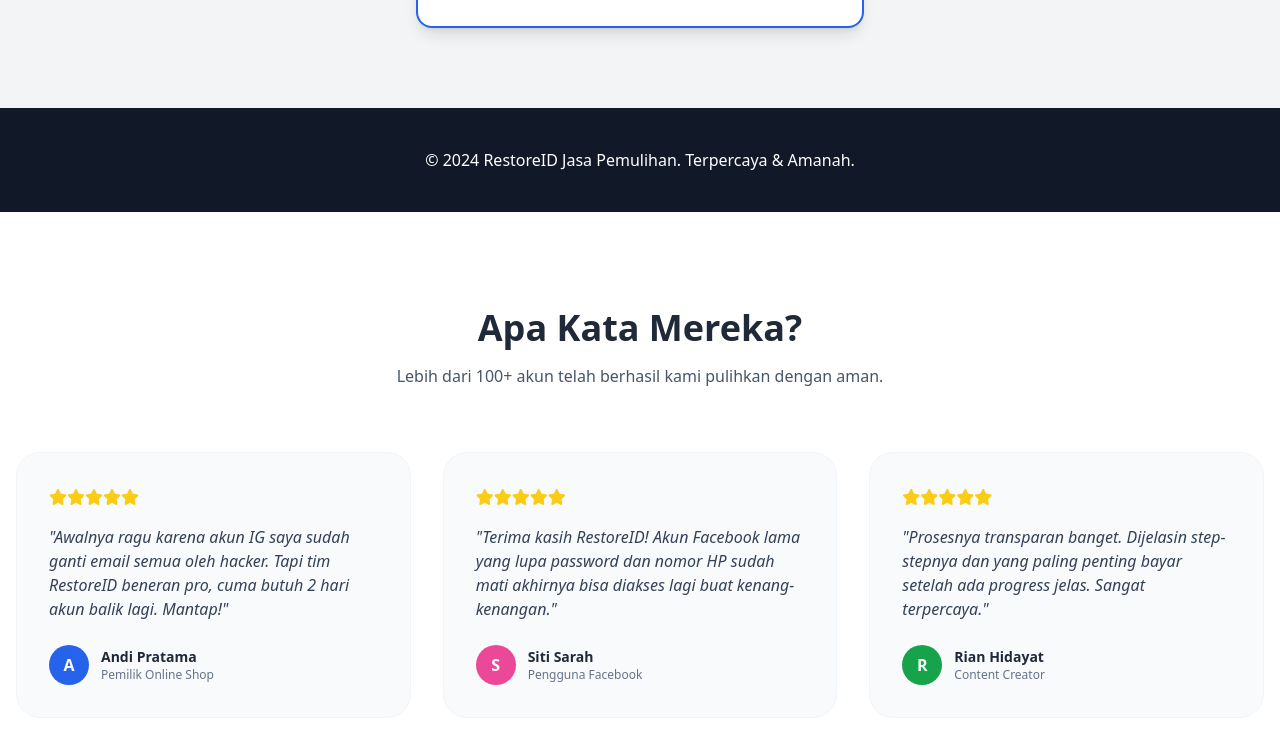
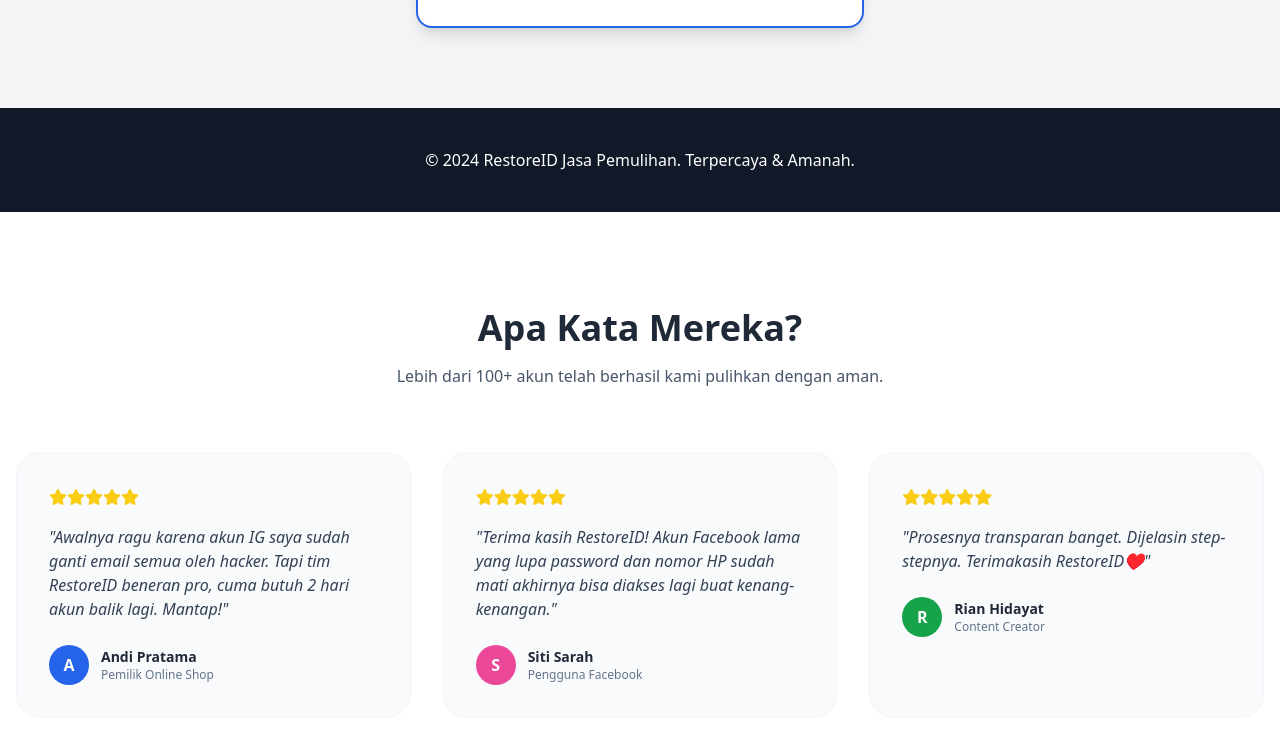
Before and after one commit to sosmedservis-cmd/Jasa-Pemulihan-Akun-Sosmed, a plain HTML site: page index.html in a window 1280 px wide. Shown: the part 2158-2914 px from the top of the page. Drawn offline with nearby package versions, Linux system fonts and the light colour scheme.

Commit message:
Update index.html

```diff
--- a/index.html
+++ b/index.html
@@ -125,7 +125,7 @@
                     <div class="text-yellow-400 mb-4">
                         <i class="fas fa-star"></i><i class="fas fa-star"></i><i class="fas fa-star"></i><i class="fas fa-star"></i><i class="fas fa-star"></i>
                     </div>
-                    <p class="text-slate-700 italic mb-6">"Prosesnya transparan banget. Dijelasin step-stepnya dan yang paling penting bayar setelah ada progress jelas. Sangat terpercaya."</p>
+                    <p class="text-slate-700 italic mb-6">"Prosesnya transparan banget. Dijelasin step-stepnya. Terimakasih RestoreID♥️"</p>
                     <div class="flex items-center">
                         <div class="w-10 h-10 bg-green-600 rounded-full flex items-center justify-center text-white font-bold mr-3">R</div>
                         <div>
```
